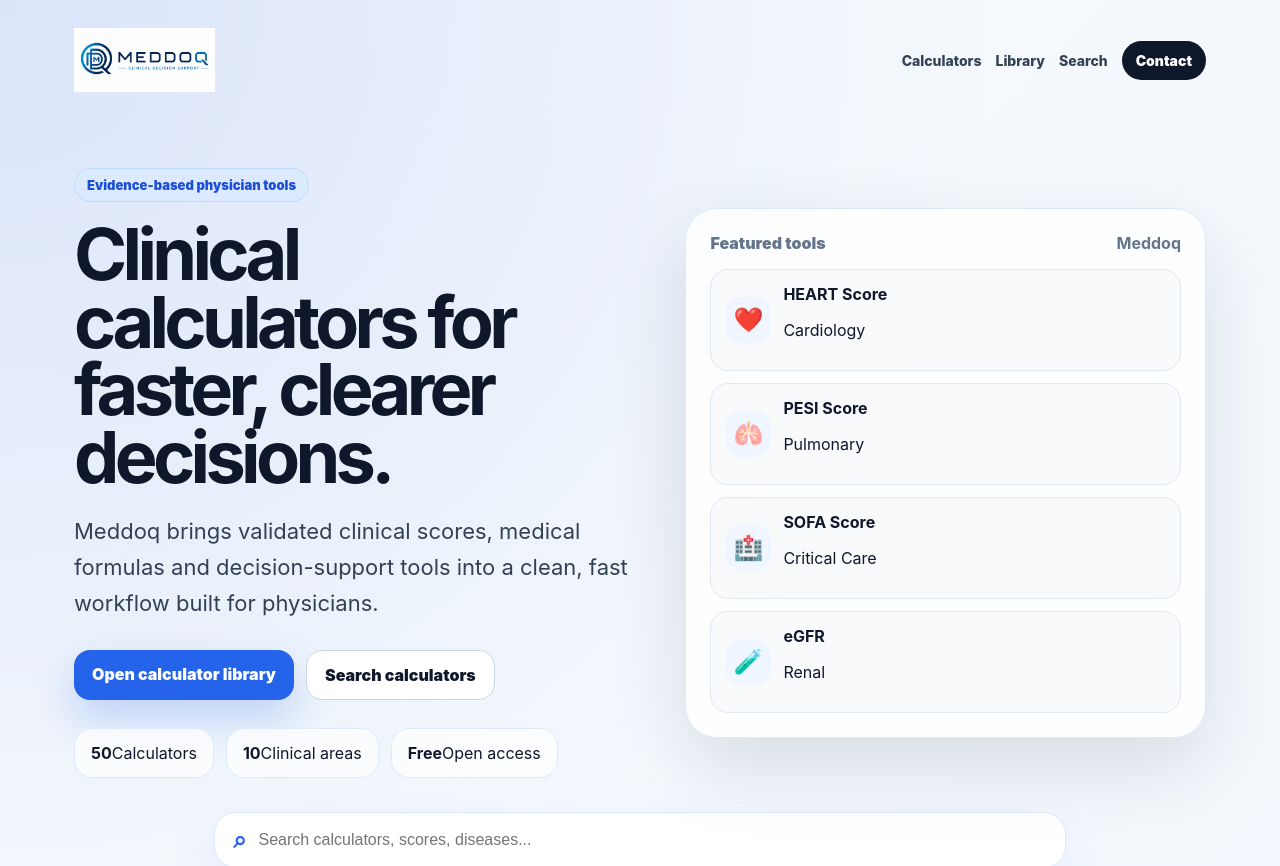
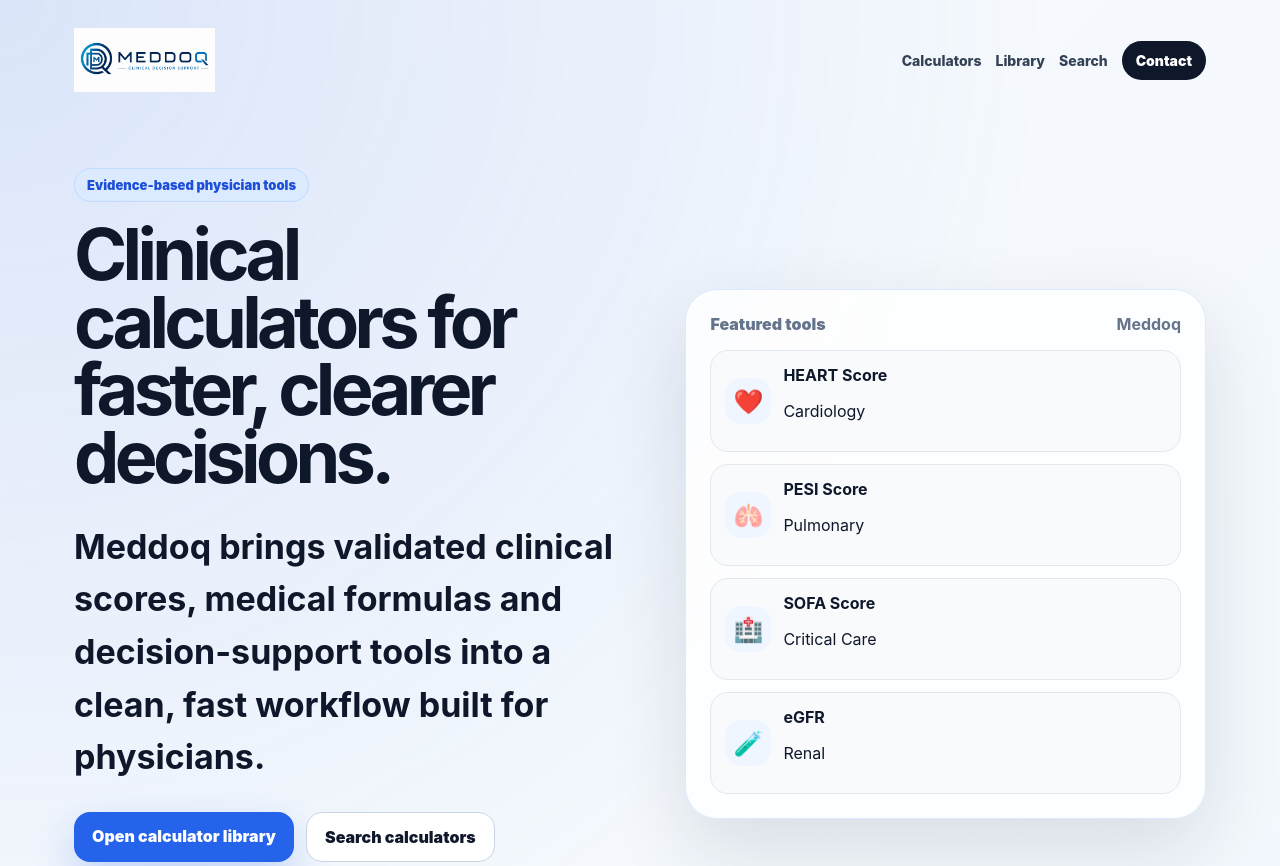
Before and after one commit to brsbyrm/meddoq, a Next.js app: page / in a window 1280 px wide. Shown: the top 866 px of the page. Built offline with nearby package versions, Linux system fonts and the light colour scheme.

Commit message:
Make homepage hero description more readable

```diff
--- a/app/page.js
+++ b/app/page.js
@@ -344,11 +344,12 @@ const styles = {
     letterSpacing: "-0.065em",
   },
   heroText: {
-    margin: "22px 0 0",
-    maxWidth: 760,
-    color: "#334155",
-    fontSize: 22,
-    lineHeight: 1.65,
+    margin: "30px 0 0",
+    maxWidth: 900,
+    color: "#0f172a",
+    fontSize: 34,
+    fontWeight: 650,
+    lineHeight: 1.55,
   },
   heroActions: {
     display: "flex",
```
